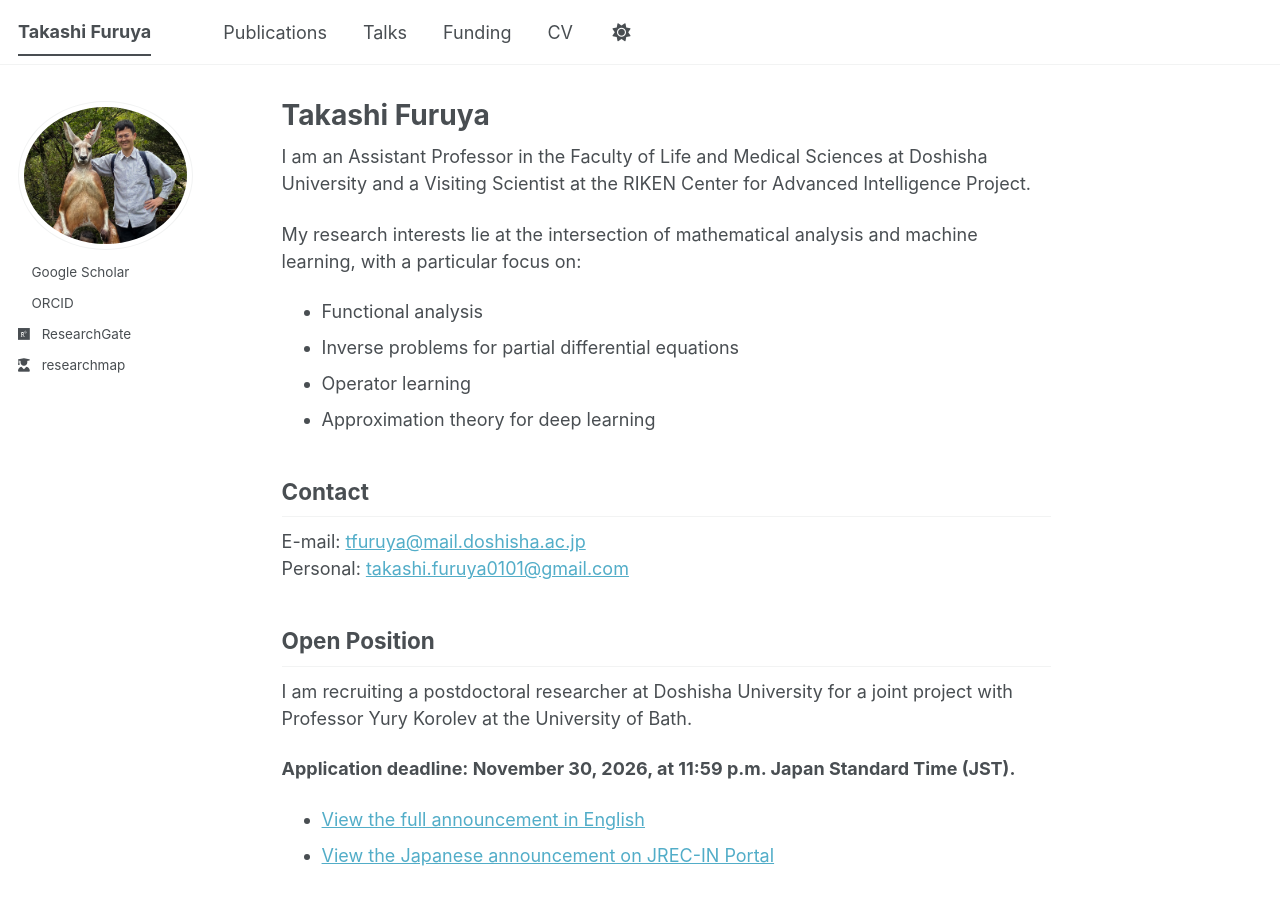
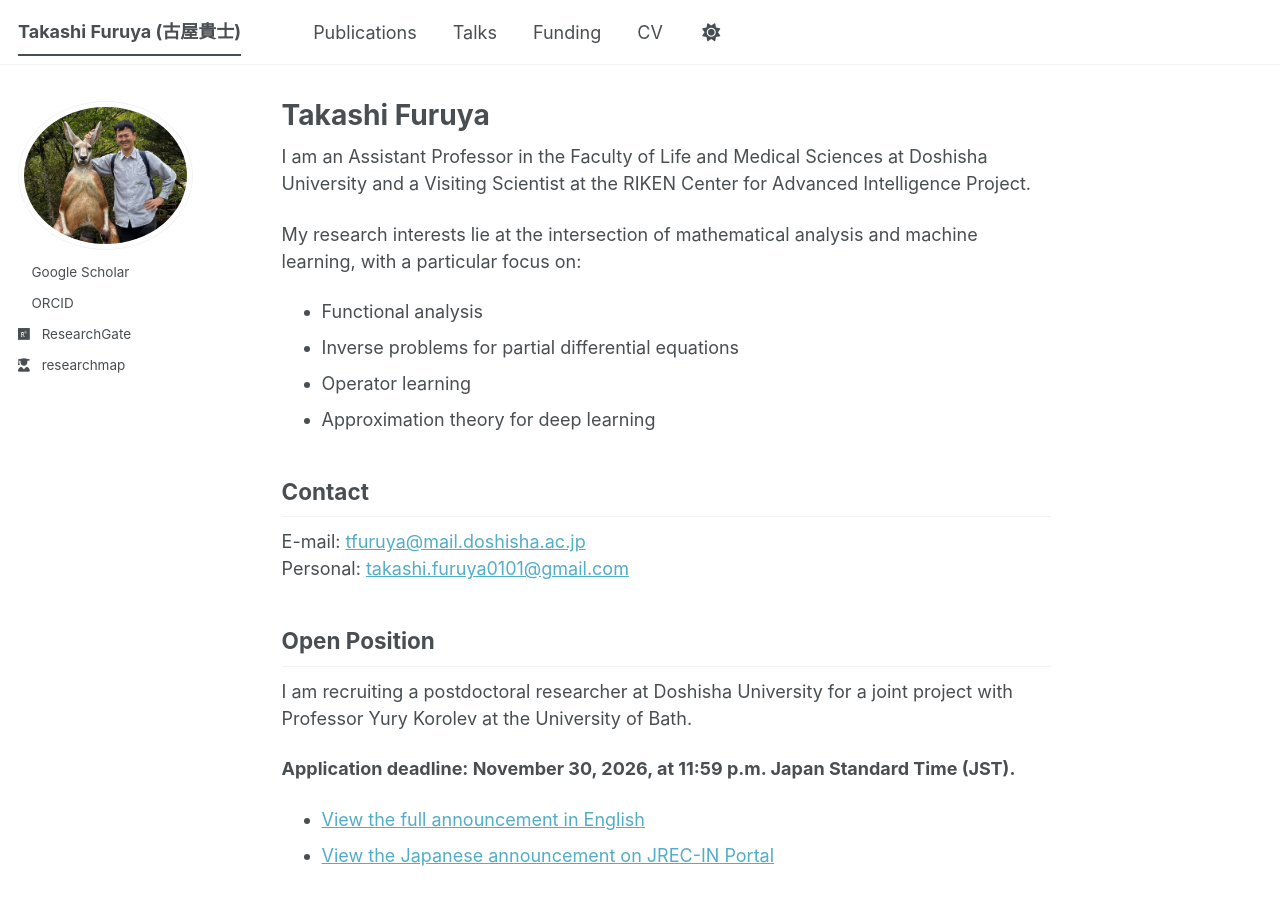
Before and after one commit to Takashi-Furuya/Takashi-Furuya.github.io, a Jekyll site: the page built from _pages/about.md, in a window 1280 px wide and 900 px high. Built offline with Jekyll 4.4.1, drawn with Linux system fonts in a browser that asks for light colours; a style sheet for code colours, icons or effects is not loaded.

Commit message:
Update title with Japanese characters

```diff
--- a/_config.yml
+++ b/_config.yml
@@ -9,7 +9,7 @@
 # Basic Site Settings
 locale                   : "en-US"
 site_theme               : "default" # The available themes options are "default", "air", "sunrise", "mint", "dirt" and "contrast"
-title                    : "Takashi Furuya"
+title                    : "Takashi Furuya (古屋貴士)"
 title_separator          : "-"
 name                     : &name "Takashi Furuya"
 description              : &description "Takashi Furuya is an Assistant Professor at Doshisha University. Research in applied mathematics, machine learning, inverse problems, and partial differential equations."   # Update this with a general description of your site, this is the default if not overridden by a page
```
